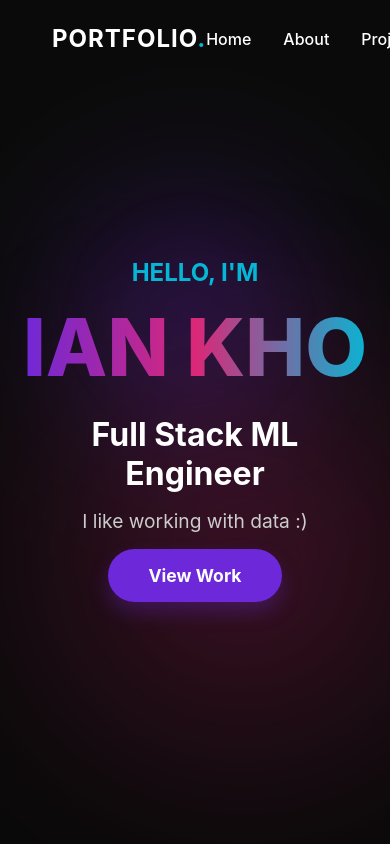
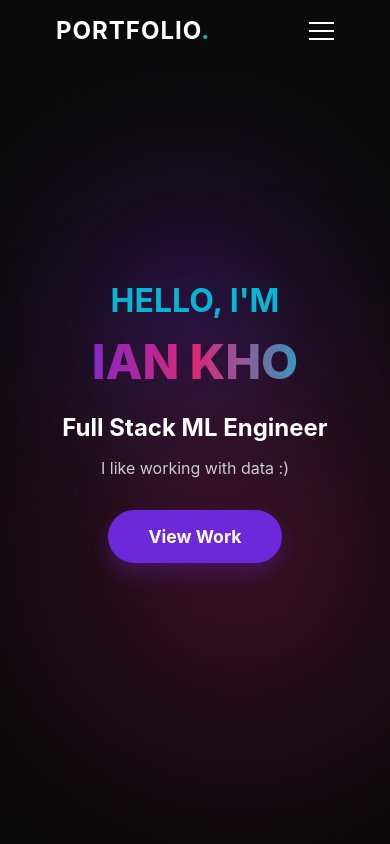
Before and after one commit to Duckysos/portfolio-website-2, a React (Vite) app in the folder frontend/: page / in a window 390 px wide. Shown: the top 844 px of the page. Built offline with nearby package versions, Linux system fonts and the light colour scheme.

Commit message:
Added mobile functionality

```diff
--- a/frontend/src/components/About.jsx
+++ b/frontend/src/components/About.jsx
@@ -39,7 +39,7 @@ const About = () => {
                             />
                         </motion.div>
 
-                        <h2 className="gradient-text" style={{ fontSize: '2.5rem', marginBottom: '1rem' }}>About Me</h2>
+                        <h2 className="gradient-text" style={{ fontSize: 'clamp(2rem, 5vw, 2.5rem)', marginBottom: '1rem' }}>About Me</h2>
                         <p style={{ fontSize: '1.1rem', lineHeight: '1.8', marginBottom: '1.5rem', color: '#ddd', maxWidth: '700px' }}>
                             I am a Computer Science Graduate from the University of Edinburgh with a strong foundation in software engineering, data science and machine algorithms.
                             My main field of interest is Data Science and AI and its applications in solving real-world problems.
--- a/frontend/src/components/Hero.jsx
+++ b/frontend/src/components/Hero.jsx
@@ -58,7 +58,12 @@ const Hero = () => {
                     whileInView={{ opacity: 1, scale: 1 }}
                     transition={{ duration: 0.8, delay: 0.2 }}
                     className="gradient-text"
-                    style={{ fontSize: '5rem', fontWeight: '800', marginBottom: '1.5rem', lineHeight: 1.1 }}
+                    style={{
+                        fontSize: 'clamp(3rem, 8vw, 5rem)',
+                        fontWeight: '800',
+                        marginBottom: '1.5rem',
+                        lineHeight: 1.1
+                    }}
                 >
                     IAN KHO
                 </motion.h1>
@@ -66,7 +71,11 @@ const Hero = () => {
                     initial={{ opacity: 0, y: 20 }}
                     whileInView={{ opacity: 1, y: 0 }}
                     transition={{ duration: 0.8, delay: 0.3 }}
-                    style={{ fontSize: '2rem', marginBottom: '1rem', color: 'white' }}
+                    style={{
+                        fontSize: 'clamp(1.5rem, 4vw, 2rem)',
+                        marginBottom: '1rem',
+                        color: 'white'
+                    }}
                 >
                     Full Stack ML Engineer
                 </motion.h3>
@@ -74,7 +83,13 @@ const Hero = () => {
                     initial={{ opacity: 0 }}
                     whileInView={{ opacity: 1 }}
                     transition={{ duration: 0.8, delay: 0.4 }}
-                    style={{ fontSize: '1.2rem', maxWidth: '600px', margin: '0 auto 2rem', color: '#ccc' }}
+                    style={{
+                        fontSize: 'clamp(1rem, 3vw, 1.2rem)',
+                        maxWidth: '600px',
+                        margin: '0 auto 2rem',
+                        color: '#ccc',
+                        padding: '0 1rem'
+                    }}
                 >
                     I like working with data :)
                 </motion.p>
@@ -91,7 +106,8 @@ const Hero = () => {
                         fontWeight: 'bold',
                         fontSize: '1.1rem',
                         boxShadow: '0 10px 20px rgba(109, 40, 217, 0.3)',
-                        transition: 'transform 0.3s ease'
+                        transition: 'transform 0.3s ease',
+                        display: 'inline-block'
                     }}>
                         View Work
                     </a>
--- a/frontend/src/components/Navbar.jsx
+++ b/frontend/src/components/Navbar.jsx
@@ -6,6 +6,8 @@ const Navbar = () => {
     const [scrolled, setScrolled] = useState(false);
     const location = useLocation();
     const navigate = useNavigate();
+
+    const [isOpen, setIsOpen] = useState(false);
 
     useEffect(() => {
         const handleScroll = () => {
@@ -16,8 +18,8 @@ const Navbar = () => {
     }, []);
 
     const handleNavClick = (e, item) => {
+        setIsOpen(false); // Close menu on click
         if (item === 'Projects' || item === 'Learning') {
-            // Let the Link component handle it
             return;
         }
 
@@ -41,12 +43,13 @@ const Navbar = () => {
             if (element) {
                 setTimeout(() => {
                     element.scrollIntoView({ behavior: 'smooth' });
-                }, 100); // Small delay to ensure DOM is ready
+                }, 100);
             }
-            // Clear state to prevent scrolling on subsequent renders
             window.history.replaceState({}, document.title);
         }
     }, [location]);
+
+    const navItems = ['Home', 'About', 'Projects', 'Learning', 'Contact'];
 
     return (
         <motion.nav
@@ -59,19 +62,21 @@ const Navbar = () => {
                 left: 0,
                 right: 0,
                 zIndex: 1000,
-                padding: '1.5rem 2rem',
-                background: scrolled ? 'rgba(10, 10, 10, 0.8)' : 'transparent',
-                backdropFilter: scrolled ? 'blur(10px)' : 'none',
+                padding: '1rem 2rem',
+                background: scrolled || isOpen ? 'rgba(10, 10, 10, 0.95)' : 'transparent',
+                backdropFilter: scrolled || isOpen ? 'blur(10px)' : 'none',
                 borderBottom: scrolled ? '1px solid rgba(255,255,255,0.1)' : 'none',
                 transition: 'all 0.3s ease'
             }}
         >
             <div className="container" style={{ display: 'flex', justifyContent: 'space-between', alignItems: 'center' }}>
-                <Link to="/" style={{ fontSize: '1.5rem', fontWeight: 'bold', letterSpacing: '1px' }}>
+                <Link to="/" style={{ fontSize: '1.5rem', fontWeight: 'bold', letterSpacing: '1px', zIndex: 1001 }}>
                     PORTFOLIO<span style={{ color: 'var(--accent-color)' }}>.</span>
                 </Link>
-                <ul style={{ display: 'flex', gap: '2rem' }}>
-                    {['Home', 'About', 'Projects', 'Learning', 'Contact'].map((item) => (
+
+                {/* Desktop Menu */}
+                <ul style={{ display: 'flex', gap: '2rem' }} className="desktop-menu">
+                    {navItems.map((item) => (
                         <li key={item}>
                             {item === 'Projects' || item === 'Learning' ? (
                                 <Link
@@ -97,7 +102,88 @@ const Navbar = () => {
                         </li>
                     ))}
                 </ul>
+
+                {/* Mobile Menu Button */}
+                <div
+                    className="mobile-menu-btn"
+                    onClick={() => setIsOpen(!isOpen)}
+                    style={{ cursor: 'pointer', zIndex: 1001, display: 'none' }}
+                >
+                    <div style={{
+                        width: '25px',
+                        height: '2px',
+                        background: 'white',
+                        marginBottom: '6px',
+                        transition: 'all 0.3s ease',
+                        transform: isOpen ? 'rotate(45deg) translate(5px, 6px)' : 'none'
+                    }}></div>
+                    <div style={{
+                        width: '25px',
+                        height: '2px',
+                        background: 'white',
+                        marginBottom: '6px',
+                        opacity: isOpen ? 0 : 1,
+                        transition: 'all 0.3s ease'
+                    }}></div>
+                    <div style={{
+                        width: '25px',
+                        height: '2px',
+                        background: 'white',
+                        transition: 'all 0.3s ease',
+                        transform: isOpen ? 'rotate(-45deg) translate(5px, -6px)' : 'none'
+                    }}></div>
+                </div>
+
+                {/* Mobile Menu Overlay */}
+                {isOpen && (
+                    <motion.div
+                        initial={{ opacity: 0, y: -20 }}
+                        animate={{ opacity: 1, y: 0 }}
+                        exit={{ opacity: 0, y: -20 }}
+                        style={{
+                            position: 'absolute',
+                            top: '100%',
+                            left: 0,
+                            width: '100%',
+                            background: 'rgba(10, 10, 10, 0.95)',
+                            backdropFilter: 'blur(10px)',
+                            padding: '2rem',
+                            borderBottom: '1px solid rgba(255,255,255,0.1)',
+                            display: 'flex',
+                            flexDirection: 'column',
+                            alignItems: 'center',
+                            gap: '1.5rem'
+                        }}
+                    >
+                        {navItems.map((item) => (
+                            <div key={item} onClick={() => setIsOpen(false)}>
+                                {item === 'Projects' || item === 'Learning' ? (
+                                    <Link
+                                        to={`/${item.toLowerCase()}`}
+                                        style={{ fontSize: '1.2rem', fontWeight: '500' }}
+                                    >
+                                        {item}
+                                    </Link>
+                                ) : (
+                                    <a
+                                        href={`#${item.toLowerCase()}`}
+                                        onClick={(e) => handleNavClick(e, item)}
+                                        style={{ fontSize: '1.2rem', fontWeight: '500' }}
+                                    >
+                                        {item}
+                                    </a>
+                                )}
+                            </div>
+                        ))}
+                    </motion.div>
+                )}
             </div>
+            <style>{`
+                @media (max-width: 768px) {
+                    .desktop-menu { display: none !important; }
+                    .mobile-menu-btn { display: block !important; }
+                }
+            `}</style>
         </motion.nav>
     );
 };
--- a/frontend/src/components/Projects.jsx
+++ b/frontend/src/components/Projects.jsx
@@ -48,7 +48,7 @@ const Projects = () => {
                 >
                     Selected Works
                 </motion.h2>
-                <div style={{ display: 'grid', gridTemplateColumns: 'repeat(auto-fit, minmax(300px, 1fr))', gap: '2rem' }}>
+                <div style={{ display: 'grid', gridTemplateColumns: 'repeat(auto-fit, minmax(280px, 1fr))', gap: '2rem' }}>
                     {projects.map((project, index) => (
                         <motion.div
                             key={index}
--- a/frontend/src/index.css
+++ b/frontend/src/index.css
@@ -78,3 +78,30 @@ ul {
   border-radius: 16px;
   padding: 2rem;
 }
+
+/* Mobile Responsiveness */
+@media (max-width: 768px) {
+  .section {
+    padding: 60px 0;
+  }
+
+  .container {
+    padding: 0 1.5rem;
+  }
+
+  h1 {
+    font-size: 3rem !important;
+  }
+
+  h2 {
+    font-size: 2rem !important;
+  }
+
+  h3 {
+    font-size: 1.5rem !important;
+  }
+
+  p {
+    font-size: 1rem !important;
+  }
+}
```
